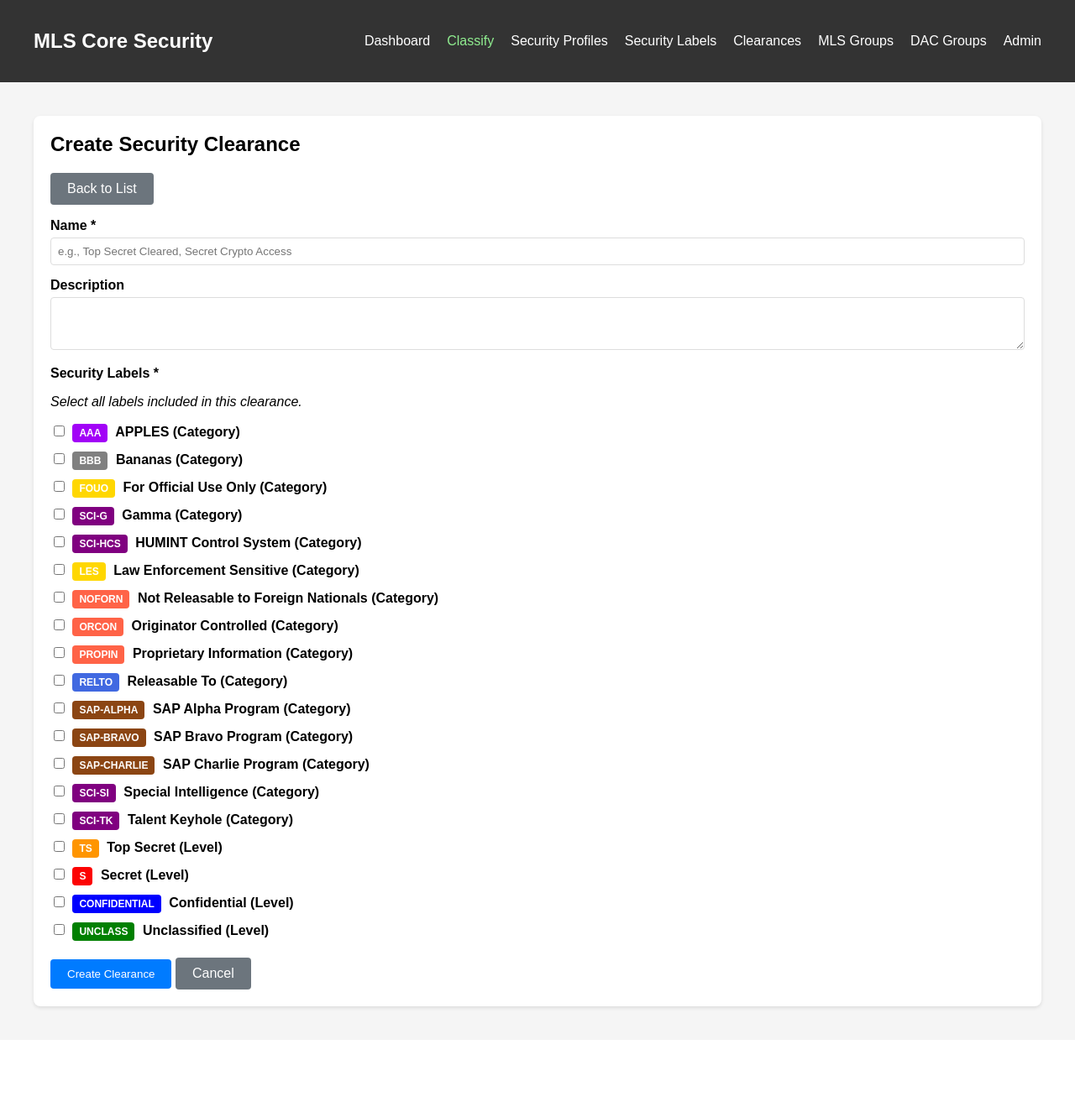
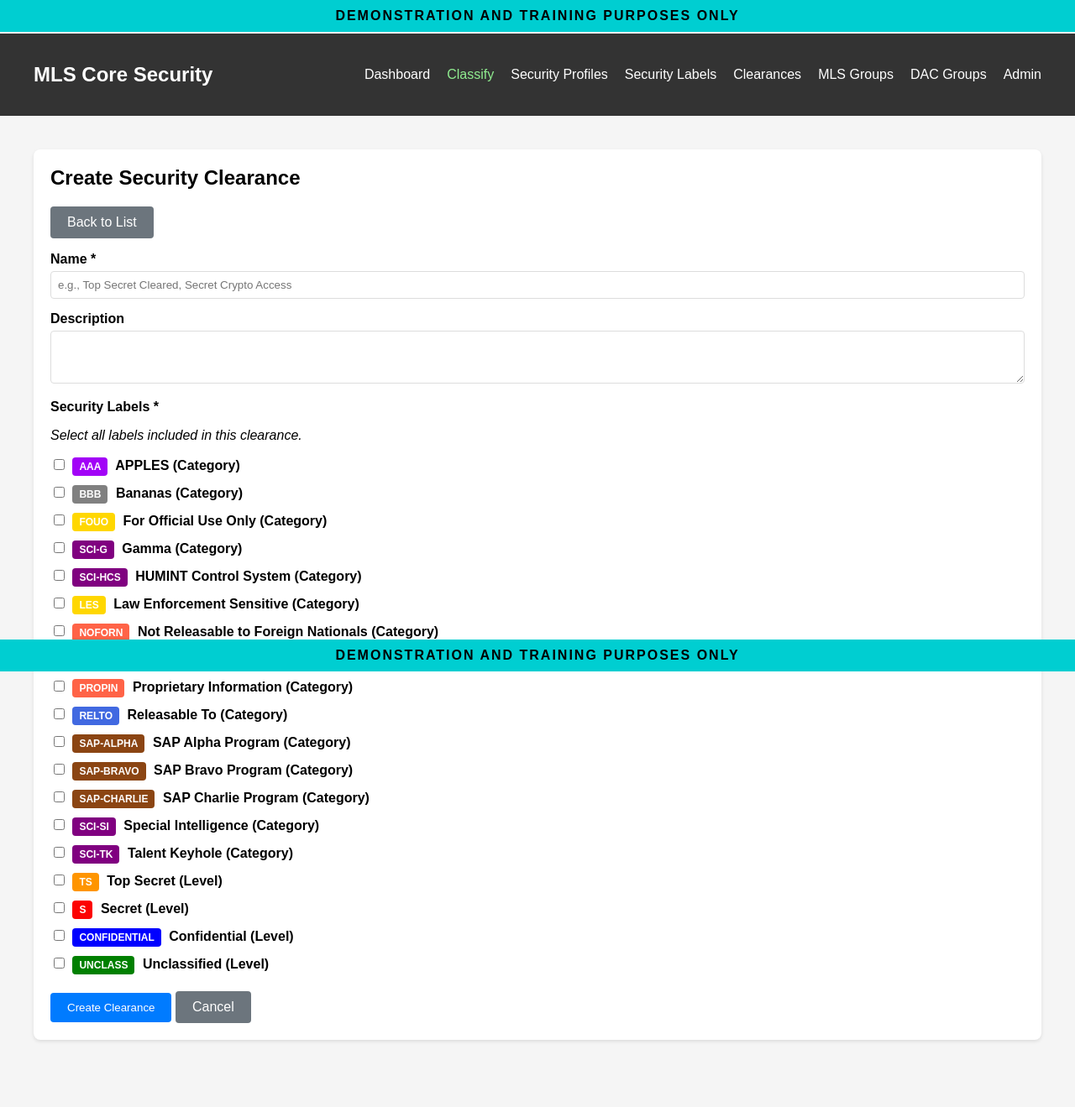
Before and after one commit to JohnDonnelly-1/MLS, a Django app: page /mls/clearances/create/ in a window 1280 px wide. Shown: the whole page at 84% size. Before the commit the page ends 1204 px from the top, so only its background shows below. Run offline with Django 4.2, Linux system fonts and the light colour scheme; a user stored in the database is signed in; data comes from the database, SQL or seed files in the repository.

Commit message:
Add fixed demonstration banners to all pages
Added cyan blue fixed banners at top and bottom of all pages with text:
"DEMONSTRATION AND TRAINING PURPOSES ONLY"

Features:
- Fixed position banners that don't scroll with content
- Cyan blue (#00CED1) background with black text
- Bold text with letter spacing for visibility
- High z-index (9999) to stay above all content
- Body padding to prevent content overlap

Banners appear on all MLS Core pages for clear indication
that this is a demo/training system.

🤖 Generated with [Claude Code](https://claude.com/claude-code)

Co-Authored-By: Claude <noreply@anthropic.com>

```diff
--- a/mls_core/templates/mls_core/base.html
+++ b/mls_core/templates/mls_core/base.html
@@ -10,6 +10,27 @@
             margin: 0;
             padding: 0;
             background-color: #f5f5f5;
+            padding-top: 40px;
+            padding-bottom: 40px;
+        }
+        .demo-banner {
+            position: fixed;
+            left: 0;
+            right: 0;
+            background-color: #00CED1;
+            color: #000;
+            text-align: center;
+            font-weight: bold;
+            font-size: 16px;
+            padding: 10px 0;
+            z-index: 9999;
+            letter-spacing: 2px;
+        }
+        .demo-banner-top {
+            top: 0;
+        }
+        .demo-banner-bottom {
+            bottom: 0;
         }
         .container {
             max-width: 1200px;
@@ -150,6 +171,10 @@
     </style>
 </head>
 <body>
+    <div class="demo-banner demo-banner-top">
+        DEMONSTRATION AND TRAINING PURPOSES ONLY
+    </div>
+
     <nav>
         <div class="container">
             <h1>MLS Core Security</h1>
@@ -186,5 +211,9 @@
         {% block content %}
         {% endblock %}
     </div>
+
+    <div class="demo-banner demo-banner-bottom">
+        DEMONSTRATION AND TRAINING PURPOSES ONLY
+    </div>
 </body>
 </html>
```
